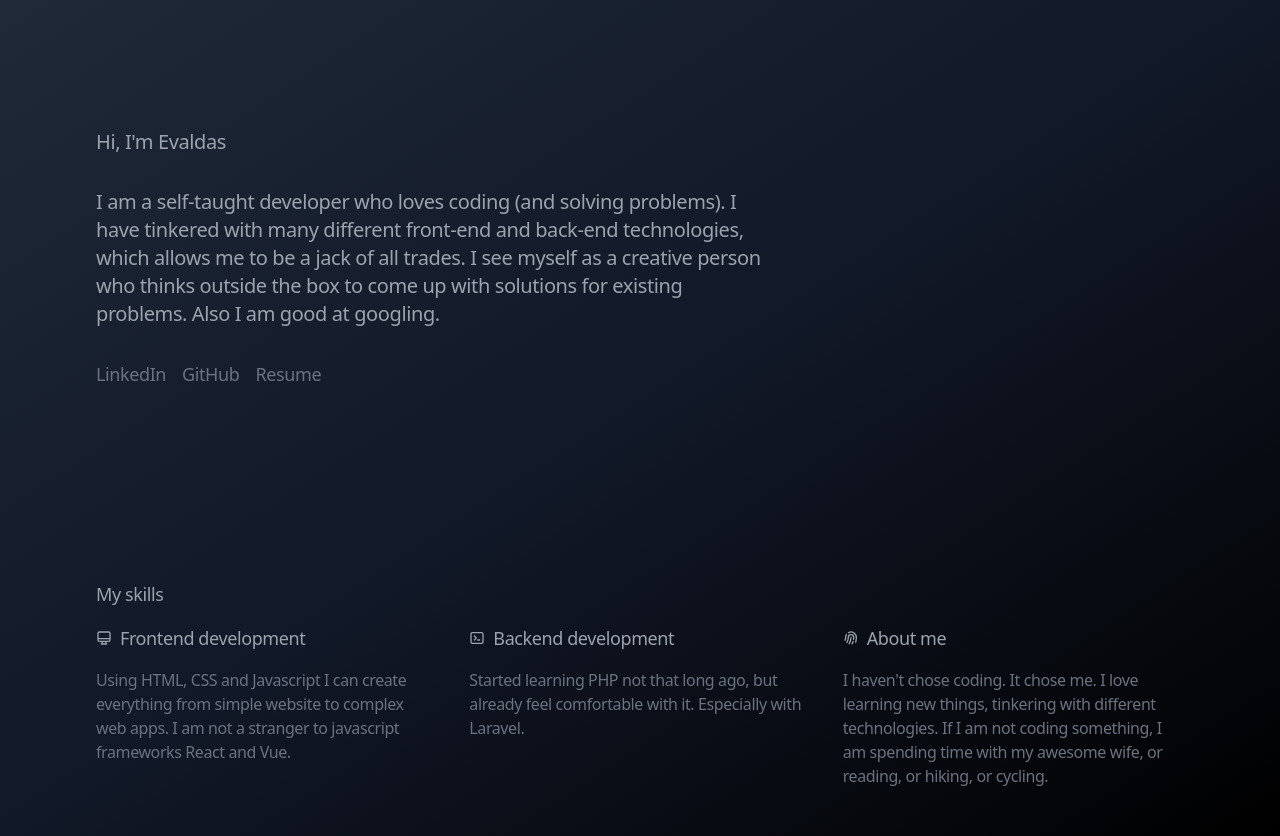
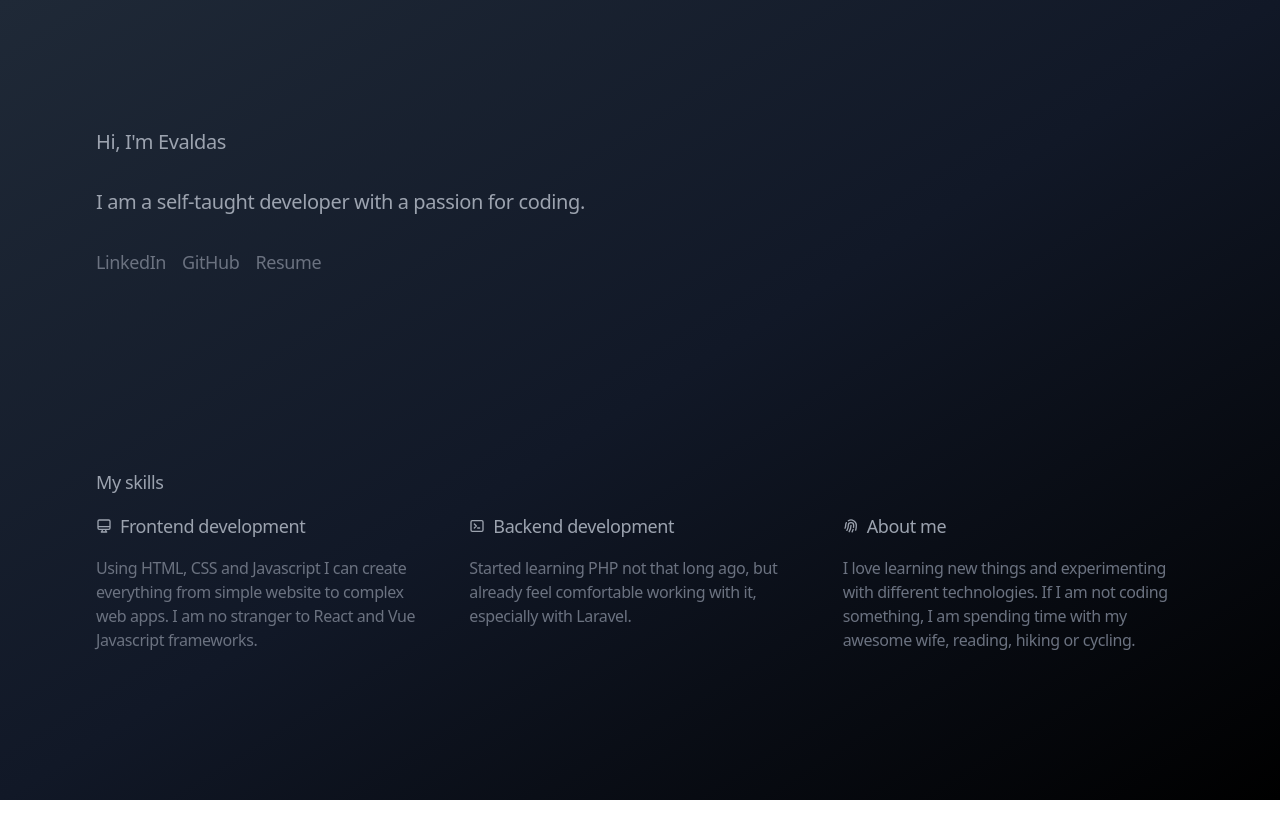
Before and after one commit to EvaldasBurlingis/personal-website, an Eleventy site: page src/index.html in a window 1280 px wide. After the commit the page ends 800 px from the top, so only its background shows below. Built offline with nearby package versions, Linux system fonts and the light colour scheme; Eleventy itself is replaced by a stand-in of ours; files that its build step writes are made by us from their sources.

Commit message:
Update index.html

```diff
--- a/src/index.html
+++ b/src/index.html
@@ -6,9 +6,7 @@ title: Evaldas Burlingis - Developer
   <article class="text-gray-400 text-lg md:text-xl lg:max-w-2xl">
     <h2 class="mb-8">Hi, I'm Evaldas</h2>
     <p class="mb-8">
-        I am a self-taught developer who loves coding (and solving problems). I have tinkered with many different front-end and back-end technologies,
-        which allows me to be a jack of all trades. I see myself as a creative person who thinks outside the box to come up with solutions for existing problems.
-      Also I am good at googling.
+        I am a self-taught developer with a passion for coding.
     </p>
     <div class="text-base flex text-gray-500 md:text-lg">
       <a href="https://www.linkedin.com/in/evaldas-burlingis" class="mr-4 hover:text-gray-300">LinkedIn</a>
@@ -28,7 +26,7 @@ title: Evaldas Burlingis - Developer
         <span>Frontend development</span>
       </h3>
       <p class="text-gray-500 text-base">
-        Using HTML, CSS and Javascript I can create everything from simple website to complex web apps. I am not a stranger to javascript frameworks React and Vue.
+        Using HTML, CSS and Javascript I can create everything from simple website to complex web apps. I am no stranger to React and Vue Javascript frameworks.
       </p>
     </article>
     <article class="mb-12">
@@ -39,7 +37,7 @@ title: Evaldas Burlingis - Developer
         <span>Backend development</span>
       </h3>
       <p class="text-gray-500 text-base">
-        Started learning PHP not that long ago, but already feel comfortable with it. Especially with Laravel.
+        Started learning PHP not that long ago, but already feel comfortable working with it, especially with Laravel.
       </p>
     </article>
     <article class="mb-12">
@@ -50,7 +48,7 @@ title: Evaldas Burlingis - Developer
         <span>About me</span>
       </h3>
       <p class="text-gray-500 text-base">
-        I haven't chose coding. It chose me. I love learning new things, tinkering with different technologies. If I am not coding something, I am spending time with my awesome wife, or reading, or hiking, or cycling.
+        I love learning new things and experimenting with different technologies. If I am not coding something, I am spending time with my awesome wife, reading, hiking or cycling.
       </p>
     </article>
   </div>
```
